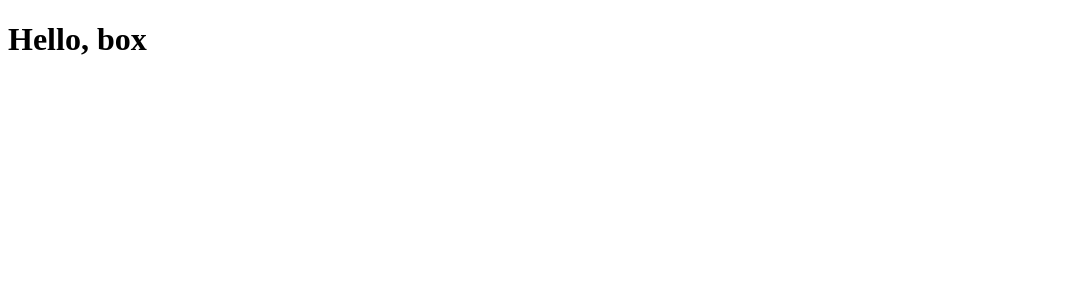
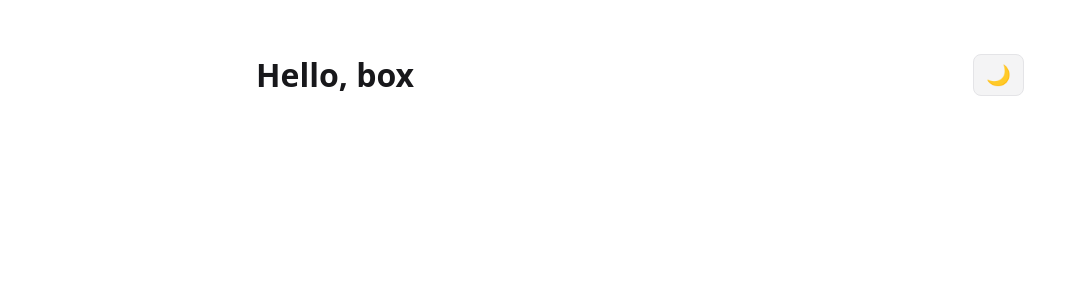
Before and after one commit to pieszynski/box, an Angular app in the folder src/: page / in a window 1280 px wide. Shown: the top 300 px of the page, without its empty margins (0-1079 px from the left). Built offline with nearby package versions, Linux system fonts and the light colour scheme.

Commit message:
ai theme

```diff
--- a/src/src/app/app.ts
+++ b/src/src/app/app.ts
@@ -1,16 +1,85 @@
-import { Component, signal } from '@angular/core';
+import { Component, signal, computed, effect, PLATFORM_ID, inject } from '@angular/core';
+import { isPlatformBrowser } from '@angular/common';
 import { RouterOutlet } from '@angular/router';
+
+type Theme = 'light' | 'dark';
 
 @Component({
   selector: 'box-root',
   imports: [RouterOutlet],
   template: `
-    <h1>Hello, {{ title() }}</h1>
+    <div class="box-container">
+      <header>
+        <h1>Hello, {{ title() }}</h1>
+        <button (click)="toggleTheme()" [attr.aria-label]="'Switch to ' + (theme() === 'dark' ? 'light' : 'dark') + ' mode'">
+          {{ theme() === 'dark' ? '☀️' : '🌙' }}
+        </button>
+      </header>
+      <router-outlet />
+    </div>
+  `,
+  styles: [`
+    .box-container {
+      max-width: 48rem;
+      margin: 0 auto;
+      padding: 2rem;
+    }
 
-    <router-outlet />
-  `,
-  styles: [],
+    header {
+      display: flex;
+      align-items: center;
+      justify-content: space-between;
+    }
+
+    h1 {
+      color: var(--text);
+    }
+
+    button {
+      background: var(--bg-surface);
+      color: var(--text);
+      border: 1px solid var(--border);
+      border-radius: 0.5rem;
+      padding: 0.5rem 0.75rem;
+      font-size: 1.25rem;
+      cursor: pointer;
+      transition: background-color 0.2s;
+    }
+
+    button:hover {
+      background: var(--accent);
+      color: #fff;
+    }
+  `],
 })
 export class App {
   protected readonly title = signal('box');
+
+  private readonly platformId = inject(PLATFORM_ID);
+  readonly theme = signal<Theme>(this.detectSystemTheme());
+
+  constructor() {
+    effect(() => {
+      if (isPlatformBrowser(this.platformId)) {
+        document.documentElement.setAttribute('data-theme', this.theme());
+      }
+    });
+
+    if (isPlatformBrowser(this.platformId)) {
+      window.matchMedia('(prefers-color-scheme: dark)').addEventListener('change', (e) => {
+        this.theme.set(e.matches ? 'dark' : 'light');
+      });
+    }
+  }
+
+  toggleTheme() {
+    this.theme.update(t => t === 'dark' ? 'light' : 'dark');
+  }
+
+  private detectSystemTheme(): Theme {
+    if (isPlatformBrowser(this.platformId)) {
+      return window.matchMedia('(prefers-color-scheme: dark)').matches ? 'dark' : 'light';
+    }
+    return 'light';
+  }
 }
--- a/src/src/styles.css
+++ b/src/src/styles.css
@@ -1 +1,54 @@
 /* You can add global styles to this file, and also import other style files */
+
+:root {
+  --bg: #ffffff;
+  --bg-surface: #f4f4f5;
+  --text: #18181b;
+  --text-muted: #71717a;
+  --border: #e4e4e7;
+  --accent: #2563eb;
+  --accent-hover: #1d4ed8;
+
+  color-scheme: light dark;
+}
+
+@media (prefers-color-scheme: dark) {
+  :root {
+    --bg: #09090b;
+    --bg-surface: #18181b;
+    --text: #fafafa;
+    --text-muted: #a1a1aa;
+    --border: #27272a;
+    --accent: #3b82f6;
+    --accent-hover: #60a5fa;
+  }
+}
+
+:root[data-theme="dark"] {
+  --bg: #09090b;
+  --bg-surface: #18181b;
+  --text: #fafafa;
+  --text-muted: #a1a1aa;
+  --border: #27272a;
+  --accent: #3b82f6;
+  --accent-hover: #60a5fa;
+}
+
+:root[data-theme="light"] {
+  --bg: #ffffff;
+  --bg-surface: #f4f4f5;
+  --text: #18181b;
+  --text-muted: #71717a;
+  --border: #e4e4e7;
+  --accent: #2563eb;
+  --accent-hover: #1d4ed8;
+}
+
+html, body {
+  margin: 0;
+  padding: 0;
+  font-family: system-ui, -apple-system, sans-serif;
+  background-color: var(--bg);
+  color: var(--text);
+  transition: background-color 0.2s, color 0.2s;
+}
```
